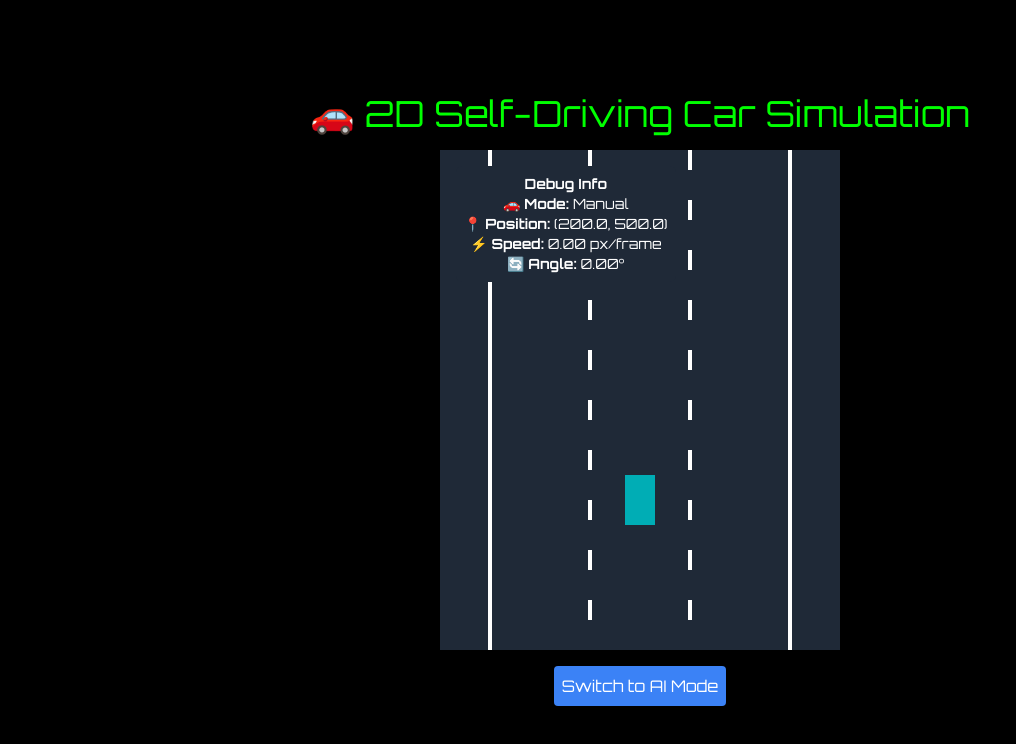
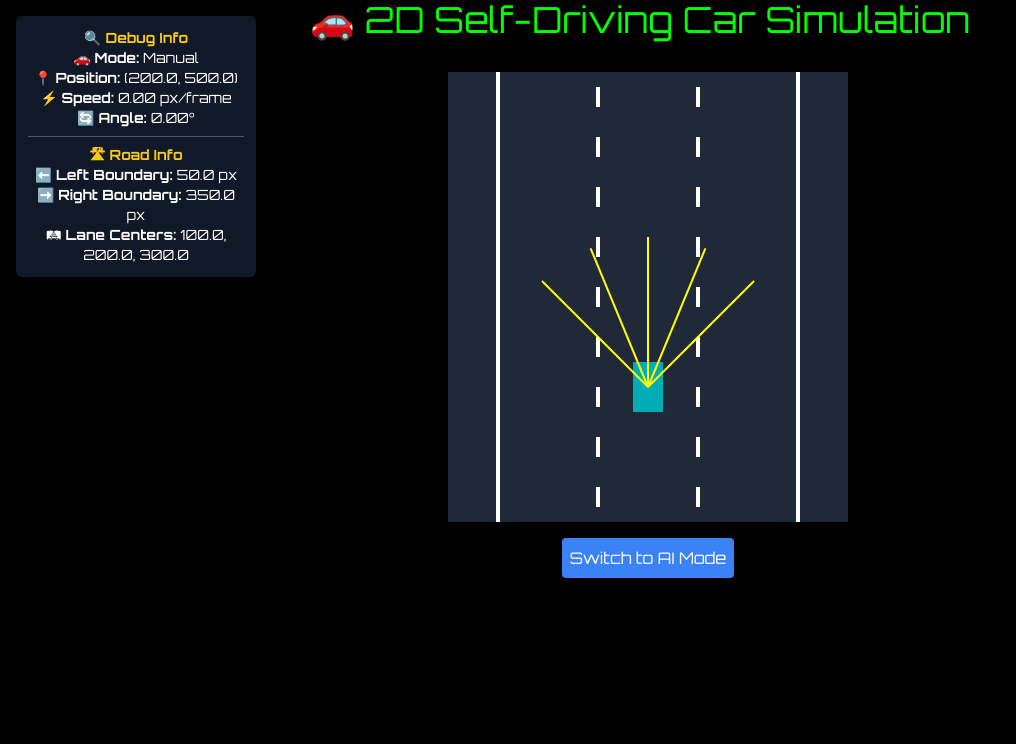
Before and after one commit to thapelomagqazana/self-driving-car-simulation, a React (Vite) app: page / in a window 1280 px wide. Shown: the top 744 px of the page, without its empty margins (0-1016 px from the left). Built offline with nearby package versions, Linux system fonts and the light colour scheme.

Commit message:
[feature] : Created a Sensor Class to Manage Sensor Behavior

```diff
--- a/src/components/DebugInfo.tsx
+++ b/src/components/DebugInfo.tsx
@@ -6,19 +6,25 @@ interface DebugInfoProps {
   speed: number;
   angle: number;
   isAIControlled: boolean;
+  roadInfo: { lanePositions: number[]; leftBoundary: number; rightBoundary: number };
 }
 
 /**
- * DebugInfo Component: Displays real-time car statistics for debugging.
+ * DebugInfo Component: Displays real-time car and road information.
  */
-const DebugInfo: React.FC<DebugInfoProps> = ({ x, y, speed, angle, isAIControlled }) => {
+const DebugInfo: React.FC<DebugInfoProps> = ({ x, y, speed, angle, isAIControlled, roadInfo }) => {
   return (
-    <div className="absolute top-4 left-4 bg-gray-800 text-white p-2 rounded-md text-sm">
-      <p><strong>Debug Info</strong></p>
+    <div className="absolute top-4 left-4 bg-gray-900 text-white p-3 rounded-md text-sm shadow-lg w-60">
+      <p className="font-bold text-yellow-400">🔍 Debug Info</p>
       <p>🚗 <strong>Mode:</strong> {isAIControlled ? "AI" : "Manual"}</p>
       <p>📍 <strong>Position:</strong> ({x.toFixed(1)}, {y.toFixed(1)})</p>
       <p>⚡ <strong>Speed:</strong> {speed.toFixed(2)} px/frame</p>
       <p>🔄 <strong>Angle:</strong> {angle.toFixed(2)}°</p>
+      <hr className="my-2 border-gray-600" />
+      <p className="font-bold text-yellow-400">🛣 Road Info</p>
+      <p>⬅️ <strong>Left Boundary:</strong> {roadInfo.leftBoundary.toFixed(1)} px</p>
+      <p>➡️ <strong>Right Boundary:</strong> {roadInfo.rightBoundary.toFixed(1)} px</p>
+      <p>🛤 <strong>Lane Centers:</strong> {roadInfo.lanePositions.map(pos => pos.toFixed(1)).join(", ")}</p>
     </div>
   );
 };
--- a/src/components/SimulationCanvas.tsx
+++ b/src/components/SimulationCanvas.tsx
@@ -17,6 +17,7 @@ const SimulationCanvas = () => {
     y: car.y,
     speed: car.speed,
     angle: car.angle,
+    roadInfo: road.getDebugInfo(),
   });
 
   useEffect(() => {
@@ -63,6 +64,7 @@ const SimulationCanvas = () => {
         y: car.y,
         speed: car.speed,
         angle: car.angle,
+        roadInfo: road.getDebugInfo(),
       });
 
       animationFrameId = requestAnimationFrame(animate);
@@ -78,17 +80,22 @@ const SimulationCanvas = () => {
   }, [car]);
 
   return (
-    <div className="relative flex flex-col items-center">
-      <canvas ref={canvasRef} width={400} height={500} className="bg-gray-800" />
-
-      {/* Debug Info Panel */}
+    <div className="flex items-start justify-center w-full h-screen p-4">
+      {/* Debug Info Panel (Left Side) */}
+      <div className="mr-4">
         <DebugInfo
           x={debugInfo.x}
           y={debugInfo.y}
           speed={debugInfo.speed}
           angle={debugInfo.angle * (180 / Math.PI)}
           isAIControlled={isAIControlled}
+          roadInfo={debugInfo.roadInfo}
         />
+      </div>
+
+      {/* Simulation Canvas */}
+      <div className="relative flex flex-col items-center">
+        <canvas ref={canvasRef} width={400} height={450} className="bg-gray-800" />
 
         {/* Toggle AI/Manual Mode */}
         <button
@@ -98,6 +105,7 @@ const SimulationCanvas = () => {
           {isAIControlled ? "Switch to Manual Mode" : "Switch to AI Mode"}
         </button>
       </div>
+    </div>
   );
 };
 
--- a/src/models/Car.ts
+++ b/src/models/Car.ts
@@ -1,4 +1,5 @@
 import Road from "./Road";
+import Sensor from "./Sensor";
 
 export default class Car {
     x: number;
@@ -17,6 +18,7 @@ export default class Car {
     isAIControlled: boolean; // New property to switch between manual and AI mode
     controls: { forward: boolean; brake: boolean; left: boolean; right: boolean };
     road: Road;
+    sensor: Sensor;
 
     constructor(x: number, y: number, road: Road, isAIControlled: boolean = false) {
       this.x = x;
@@ -35,6 +37,7 @@ export default class Car {
       this.slipFactor = 0.1;
       this.isAIControlled = isAIControlled; // Determines if the car should be AI-driven
       this.controls = { forward: false, brake: false, left: false, right: false };
+      this.sensor = new Sensor(this, 5, 150, Math.PI / 2);
     }
 
     /**
@@ -131,6 +134,8 @@ export default class Car {
           this.x = this.road.rightBoundary;
           this.speed *= 0.8;
       }
+
+      this.sensor.update(); // Update sensor positions
     }
 
     /**
@@ -144,5 +149,7 @@ export default class Car {
       ctx.fillStyle = "#00ADB5";
       ctx.fillRect(-15, -25, 30, 50);
       ctx.restore();
+
+      this.sensor.draw(ctx); // Draw sensors
     }
 }
--- a/src/models/Road.ts
+++ b/src/models/Road.ts
@@ -21,7 +21,7 @@ export default class Road {
 
         // **Initialize Road Segments for Smooth Recycling**
         this.segments = [];
-        for (let i = 0; i < 15; i++) { // Keep extra segments for recycling
+        for (let i = 0; i < 20; i++) { // Keep extra segments for recycling
             this.segments.push(i * this.segmentLength);
         }
     }
@@ -32,6 +32,8 @@ export default class Road {
     getLaneCenter(laneIndex: number): number {
         return this.leftBoundary + (laneIndex + 0.5) * this.laneWidth;
     }
+
+
 
     /**
      * Recycles old road segments to maintain infinite scrolling.
@@ -44,6 +46,24 @@ export default class Road {
             this.segments.push(this.segments[this.segments.length - 1] + this.segmentLength);
             this.segments.shift(); // Remove the top segment
         }
+    }
+
+    /**
+     * Returns the center X positions of all lanes.
+     */
+    getLaneCenters(): number[] {
+        return Array.from({ length: this.laneCount }, (_, i) => this.leftBoundary + (i + 0.5) * this.laneWidth);
+    }
+
+    /**
+     * Debugging: Get road info for display.
+     */
+       getDebugInfo() {
+        return {
+            lanePositions: this.getLaneCenters(),
+            leftBoundary: this.leftBoundary,
+            rightBoundary: this.rightBoundary,
+        };
     }
 
     /**
--- /dev/null
+++ b/src/models/Sensor.ts
@@ -0,0 +1,48 @@
+import Car from "./Car";
+
+export default class Sensor {
+    car: Car; // Reference to the car
+    rayCount: number; // Number of sensor rays
+    rayLength: number; // Maximum detection range
+    raySpread: number; // Angle spread of the rays
+    rays: { start: { x: number; y: number }, end: { x: number; y: number } }[]; // Array of sensor rays
+
+    constructor(car: Car, rayCount = 5, rayLength = 150, raySpread = Math.PI / 2) {
+        this.car = car;
+        this.rayCount = rayCount;
+        this.rayLength = rayLength;
+        this.raySpread = raySpread;
+        this.rays = [];
+    }
+
+    /**
+     * Updates the sensor rays based on the car's position and angle.
+     */
+    update() {
+        this.rays = [];
+        for (let i = 0; i < this.rayCount; i++) {
+            const rayAngle = this.car.angle - this.raySpread / 2 + (i / (this.rayCount - 1)) * this.raySpread;
+            const startX = this.car.x;
+            const startY = this.car.y;
+            const endX = startX + Math.sin(rayAngle) * this.rayLength;
+            const endY = startY - Math.cos(rayAngle) * this.rayLength;
+
+            this.rays.push({ start: { x: startX, y: startY }, end: { x: endX, y: endY } });
+        }
+    }
+
+    /**
+     * Draws the sensor rays on the canvas.
+     * @param ctx - The 2D rendering context of the canvas.
+     */
+    draw(ctx: CanvasRenderingContext2D) {
+        ctx.strokeStyle = "yellow";
+        ctx.lineWidth = 2;
+        for (const ray of this.rays) {
+            ctx.beginPath();
+            ctx.moveTo(ray.start.x, ray.start.y);
+            ctx.lineTo(ray.end.x, ray.end.y);
+            ctx.stroke();
+        }
+    }
+}
```
Lines whose indentation alone changed are shown as unchanged.
